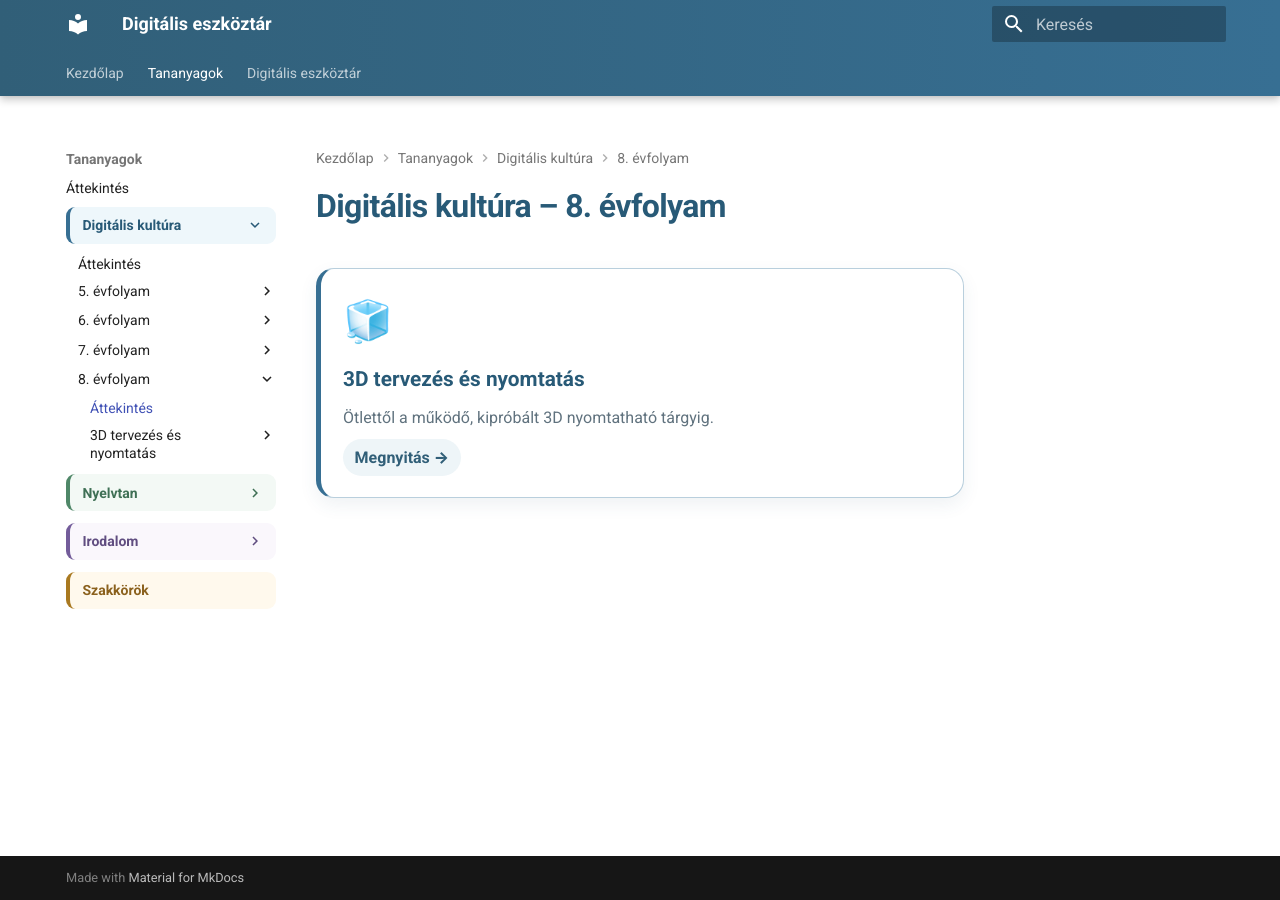
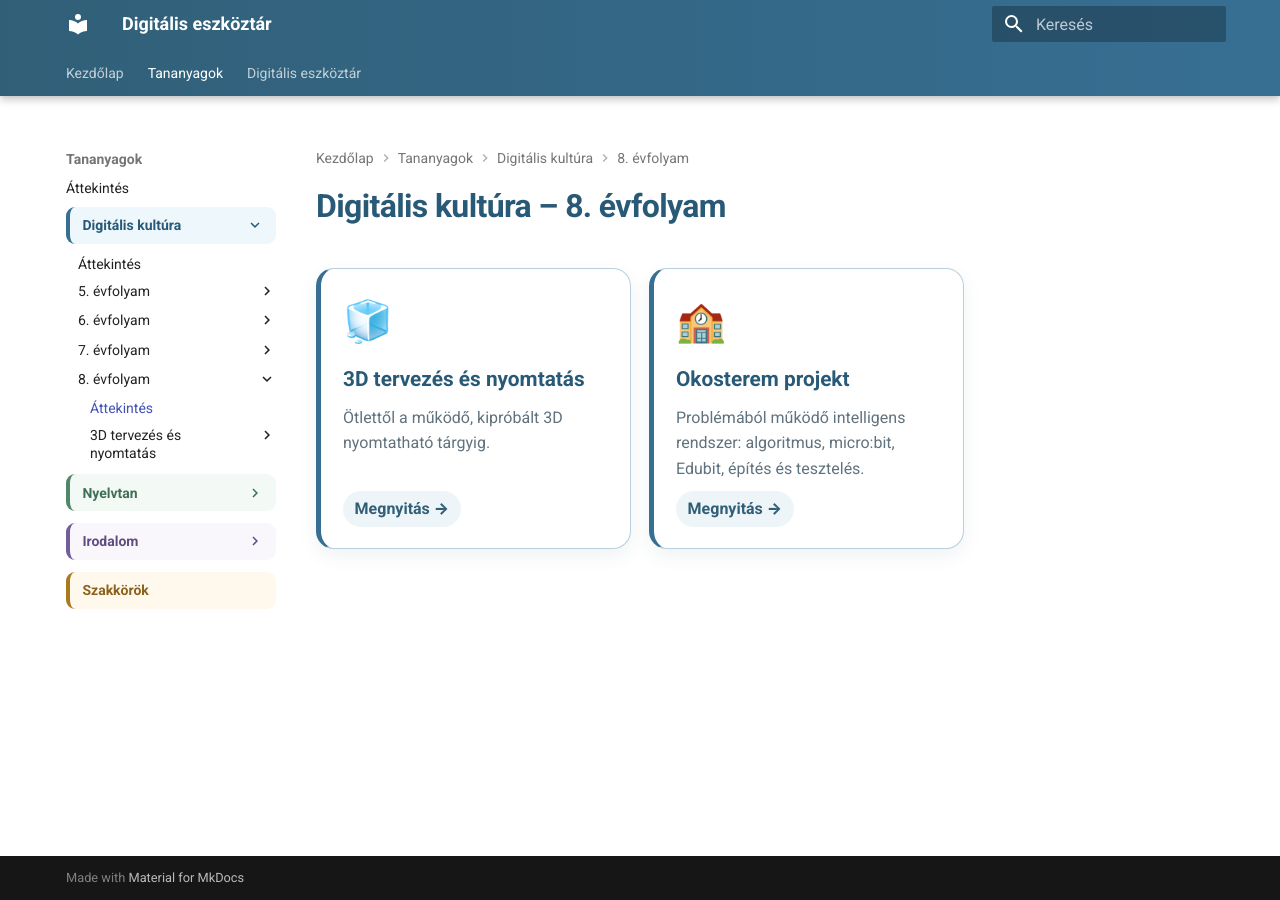
Before and after one commit to bsuszter/digitalis-eszkoztar, an MkDocs documentation site: the page built from docs/tananyagok/digitalis-kultura/8-evfolyam/index.md, in a window 1280 px wide. Built offline with MkDocs 1.6.1 and Material for MkDocs 9.7.7, drawn with Linux system fonts in a browser that asks for light colours.

Commit message:
Link Okosterem project from grade 8 overview

```diff
--- a/docs/tananyagok/digitalis-kultura/8-evfolyam/index.md
+++ b/docs/tananyagok/digitalis-kultura/8-evfolyam/index.md
@@ -7,4 +7,11 @@
     <span>Ötlettől a működő, kipróbált 3D nyomtatható tárgyig.</span>
     <span class="tool-link">Megnyitás →</span>
   </a>
+
+  <a class="tool-card" href="okosterem/">
+    <span class="tool-icon">🏫</span>
+    <strong>Okosterem projekt</strong>
+    <span>Problémából működő intelligens rendszer: algoritmus, micro:bit, Edubit, építés és tesztelés.</span>
+    <span class="tool-link">Megnyitás →</span>
+  </a>
 </div>
```
